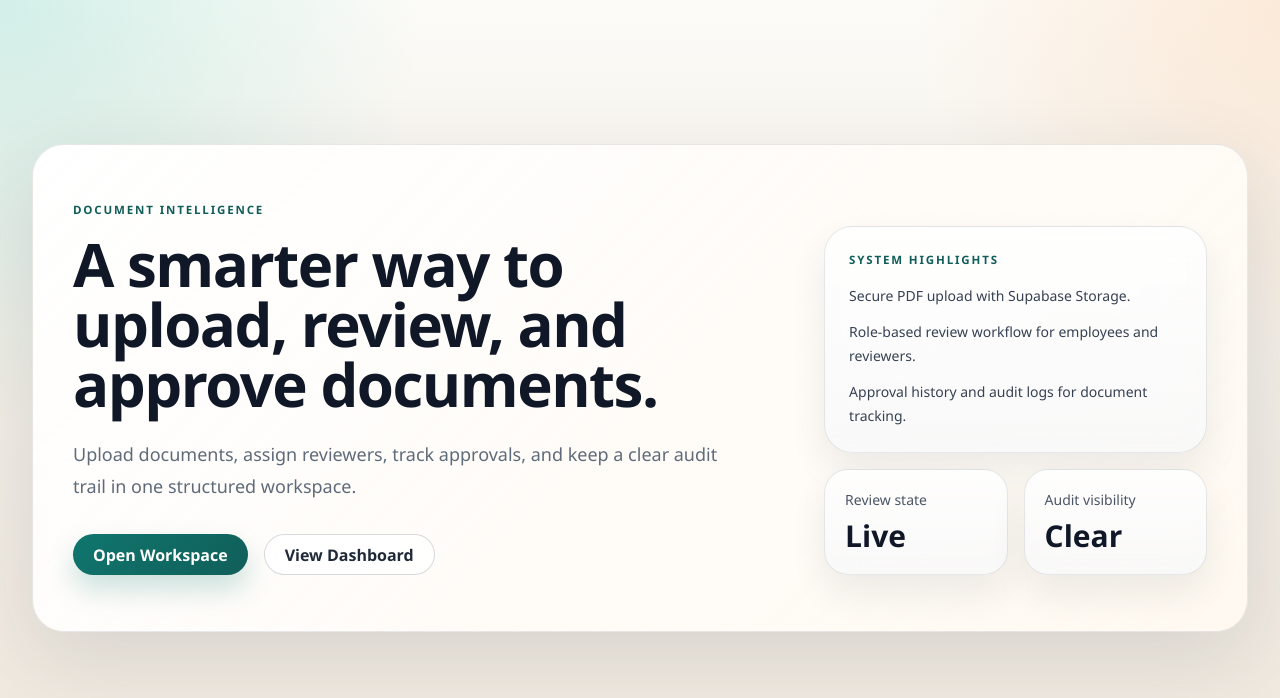
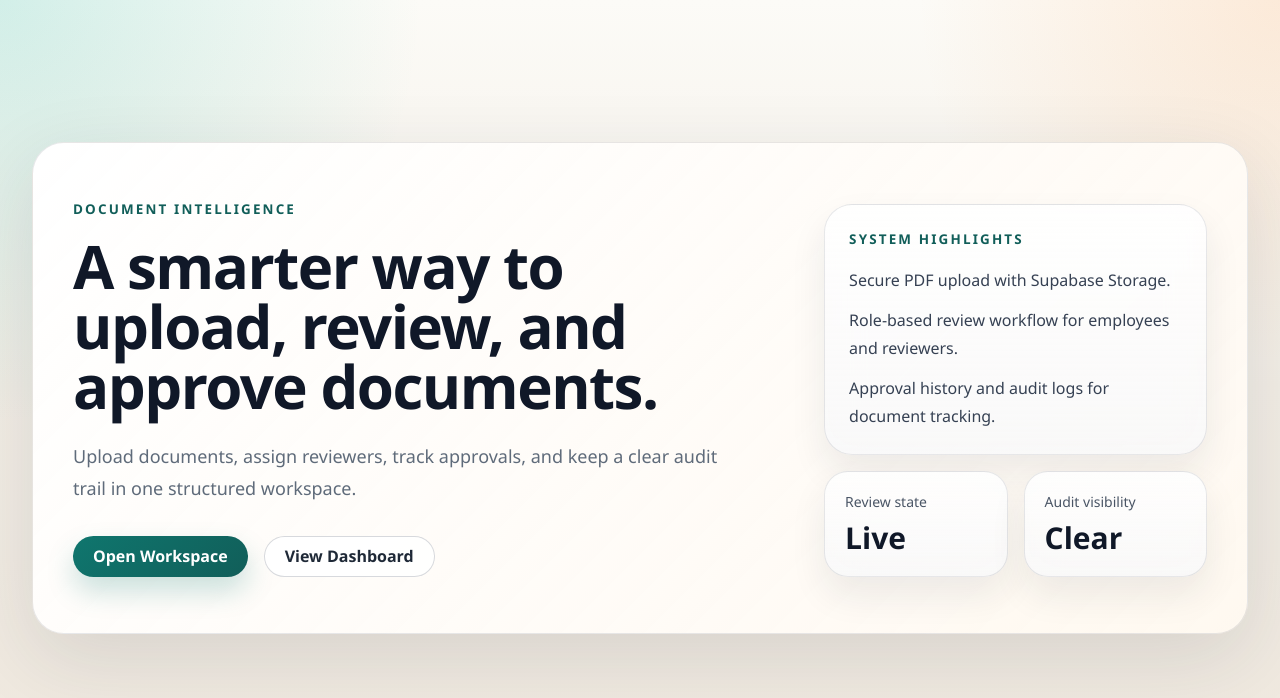
Before and after one commit to TMinh357/ai-document-bot, a Next.js app: page / in a window 1280 px wide. Shown: the top 698 px of the page. Built offline with nearby package versions, Linux system fonts and the light colour scheme.

Commit message:
fix UI 2

```diff
--- a/app/dashboard/page.tsx
+++ b/app/dashboard/page.tsx
@@ -61,7 +61,7 @@ export default async function DashboardPage() {
         <section className="hero-panel rounded-[2rem] p-8 md:p-10">
           <div className="grid gap-8 lg:grid-cols-[1.2fr_0.8fr] lg:items-end">
             <div>
-              <p className="eyebrow">Daily Snapshot</p>
+              <p className="eyebrow">Review Workspace</p>
               <h2 className="mt-4 max-w-2xl text-4xl font-semibold tracking-tight text-gray-900">
                 Keep submissions, reviews, and decisions moving without losing
                 context.
--- a/app/globals.css
+++ b/app/globals.css
@@ -129,7 +129,7 @@ button {
   color: var(--brand-strong);
   letter-spacing: 0.16em;
   text-transform: uppercase;
-  font-size: 0.72rem;
+  font-size: 0.84rem;
   font-weight: 700;
 }
 
--- a/app/page.tsx
+++ b/app/page.tsx
@@ -31,7 +31,7 @@ export default function HomePage() {
             <div className="grid gap-4">
               <div className="metric-card rounded-[1.75rem] p-6">
                 <p className="eyebrow">System highlights</p>
-                <ul className="mt-4 space-y-3 text-sm leading-6 text-gray-700">
+                <ul className="mt-4 space-y-3 text-base leading-7 text-gray-700">
                   <li>Secure PDF upload with Supabase Storage.</li>
                   <li>Role-based review workflow for employees and reviewers.</li>
                   <li>Approval history and audit logs for document tracking.</li>
```
